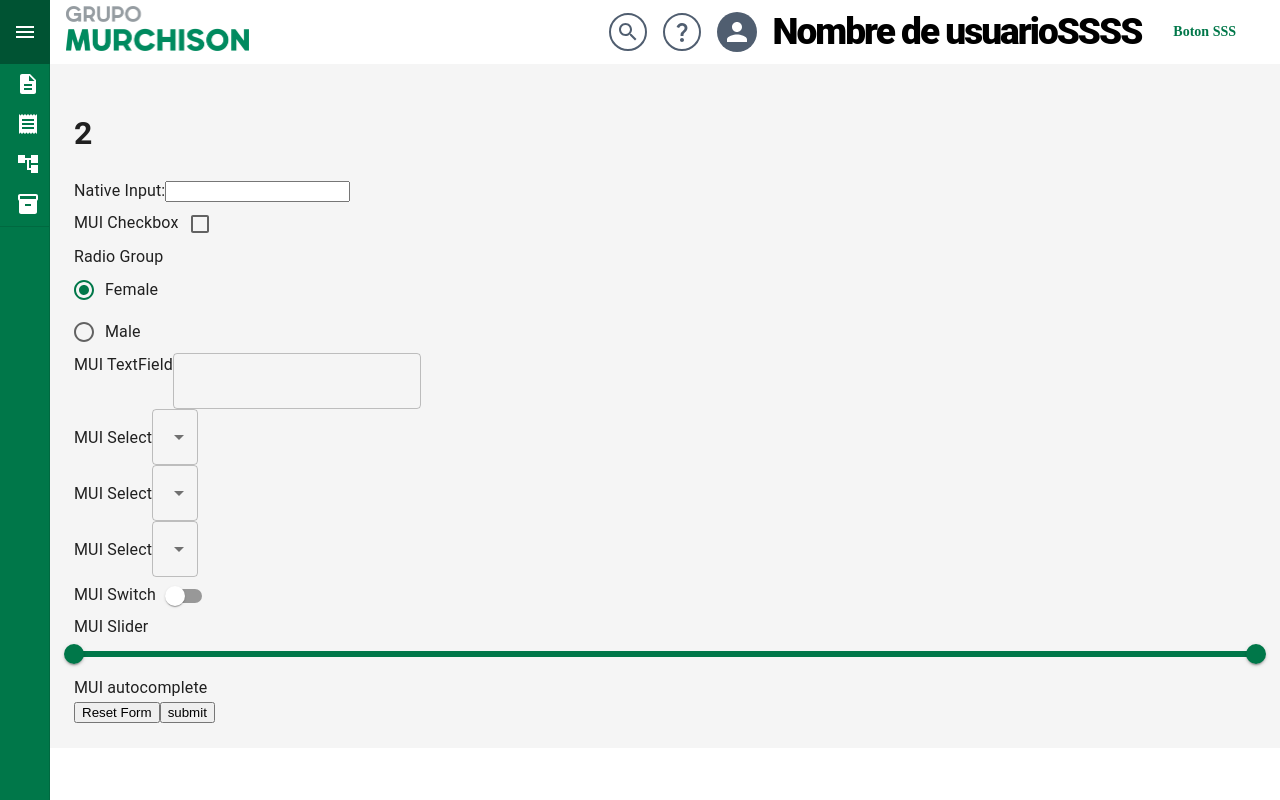
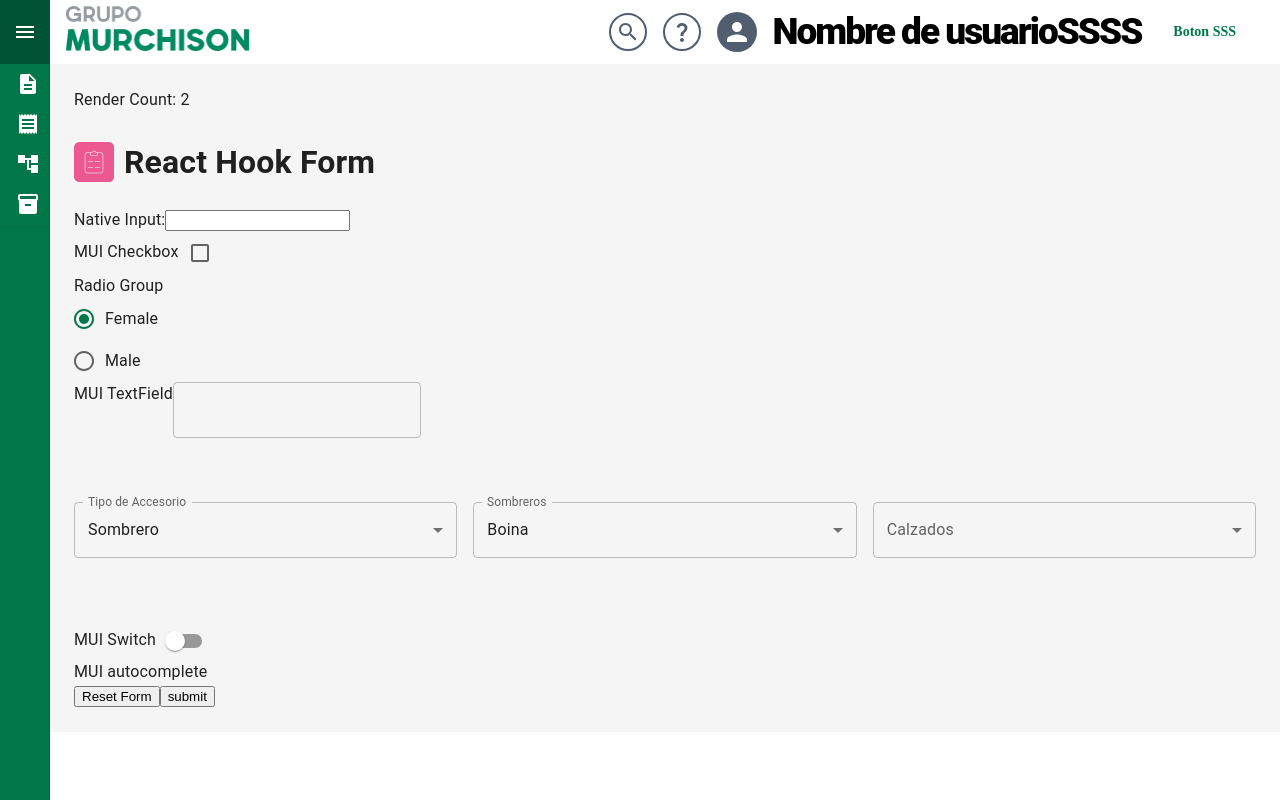
Before and after one commit to assertnano/react-mui-demo, a React (Vite) app: page /form in a window 1280 px wide. Built offline with nearby package versions, Linux system fonts and the light colour scheme.

Commit message:
Version 1 funcional

```diff
--- a/src/components/Form/Form.constants.ts
+++ b/src/components/Form/Form.constants.ts
@@ -4,7 +4,9 @@
 export const defaultValues: DefaultValues<FormValues> = {
   Native: '',
   TextField: '',
-  Select: 10,
+  tipoAccesorioId: 1,
+  sombreroId: "",
+  calzadoId: "",
   Checkbox: false,
   switch: false,
   RadioGroup: 'female',
--- a/src/components/Form/Form.interfaces.ts
+++ b/src/components/Form/Form.interfaces.ts
@@ -4,9 +4,14 @@
 
 const radioGroupOptions = ['female', 'male'] as const;
 
+type SelectValue = number | '';
+
 export type FormValues = {
   Native: string;
   TextField: string;
+  tipoAccesorioId: number;
+  sombreroId: SelectValue;
+  calzadoId: SelectValue;
   TipoDeAccesorio: number;
   AccesorioCabeza: number;
   AccesorioCalzado: number;
--- /dev/null
+++ b/src/components/Form/FormSelect.tsx
@@ -0,0 +1,43 @@
+import * as React from 'react';
+import { FormControl, FormHelperText, InputLabel, MenuItem, Select } from '@mui/material';
+import { Control, Controller } from 'react-hook-form';
+
+function FormSelect({ control, name, label, options, error, disabledEmpty, disabled, helperText }: FormSelectProps) {
+  const fullOptions = [{ value: '', label: 'Ninguno', disabled: disabledEmpty }].concat(options);
+
+  const inputLabel = label || name;
+
+  return (
+    <FormControl fullWidth error={error} disabled={disabled}>
+      <InputLabel>{inputLabel}</InputLabel>
+      <Controller
+        name={name}
+        control={control}
+        render={({ field }) => (
+          <Select {...field} label={inputLabel}>
+            {fullOptions.length > 0 &&
+              fullOptions.map((x, index) => (
+                <MenuItem key={index} value={x.value} disabled={x?.disabled}>
+                  {index === 0 ? <em>{x.label}</em> : x.label}
+                </MenuItem>
+              ))}
+          </Select>
+        )}
+      />
+      {helperText && <FormHelperText>{helperText}</FormHelperText>}
+    </FormControl>
+  );
+}
+
+type FormSelectProps = {
+  control: Control<any>;
+  name: string;
+  options: any[];
+  disabled?: boolean;
+  disabledEmpty?: boolean;
+  label?: string;
+  helperText?: string;
+  error?: boolean;
+};
+
+export default FormSelect;
--- /dev/null
+++ b/src/pages/Header.tsx
@@ -0,0 +1,66 @@
+import * as React from "react";
+
+export default ({
+  renderCount,
+  description
+}: {
+  renderCount?: number;
+  description?: string;
+}) => (
+  <>
+    <span className="counter">Render Count: {renderCount}</span>
+    <h1 className="h1">
+      <svg
+        width="40px"
+        height="40px"
+        viewBox="0 0 150 150"
+        style={{ top: 9, position: "relative", marginRight: 10 }}
+      >
+        <defs />
+        <g stroke="none" fill="none">
+          <g>
+            <rect
+              id="Rectangle"
+              fill="#EC5990"
+              x="0"
+              y="0"
+              width="150"
+              height="150"
+              rx="20"
+            />
+            <g
+              id="logo"
+              transform="translate(40.000000, 32.000000)"
+              fill="#FFFFFF"
+            >
+              <g id="Group">
+                <path
+                  d="M58.56,6.32 L43.14,6.32 C42.0094162,2.78084259 38.7203539,0.378725649 40.005,0.378725649 C31.289646140.378725649 28.0005838,2.78084259 26.87,6.32 L11.44,6.32 C5.36486775,6.32 0.44,11.2448678 0.44,17.32 L0.44,74.63 C0.44,80.7051322 5.36486775,85.63 11.44,85.63 L58.56,85.63 C64.6351322,85.63 69.56,80.7051322 69.56,74.63 L69.56,17.32 C69.56,11.2448678 64.6351322,6.32 58.56,6.32 L58.56,6.32 Z M27.64,8.32 C28.1196928,8.33067365 28.5393583,7.9991379 28.64,7.53 C29.2948669,4.52524549 31.9547113,2.38265933 35.03,2.38265933 C38.1052887,2.38265933 40.7651331,4.52524549 41.42,7.53 C41.5206417,7.9991379 41.9403072,8.33067365 42.42,8.32 L47.8,8.32 L47.8,14.87 C47.8,16.5268542 46.4568542,17.87 44.8,17.87 L25.25,17.87 C23.5931458,17.87 22.25,16.5268542 22.25,14.87 L22.25,8.32 L27.64,8.32 Z M67.56,74.63 C67.56,79.6005627 63.5305627,83.63 58.56,83.63 L11.44,83.63 C6.46943725,83.63 2.44,79.6005627 2.44,74.63 L2.44,17.32 C2.44,12.3494373 6.46943725,8.32 11.44,8.32 L20.25,8.32 L20.25,14.87 C20.25,17.6314237 22.4885763,19.87 25.25,19.87 L44.75,19.87 C47.5114237,19.87 49.75,17.6314237 49.75,14.87 L49.75,8.32 L58.56,8.32 C63.5305627,8.32 67.56,12.3494373 67.56,17.32 L67.56,74.63 Z"
+                  id="Shape"
+                />
+                <path
+                  d="M56.6,39 L39,39 C38.4477153,39 38,39.4477153 38,40 C38,40.5522847 38.4477153,41 39,41 L56.6,41 C57.1522847,41 57.6,40.5522847 57.6,40 C57.6,39.4477153 57.1522847,39 56.6,39 L56.6,39 Z"
+                  id="Shape"
+                />
+                <path
+                  d="M30.6,39 L13,39 C12.4477153,39 12,39.4477153 12,40 C12,40.5522847 12.4477153,41 13,41 L30.6,41 C31.1522847,41 31.6,40.5522847 31.6,40 C31.6,39.4477153 31.1522847,39 30.6,39 L30.6,39 Z"
+                  id="Shape"
+                />
+                <path
+                  d="M56.65,62 L39,62 C38.4477153,62 38,62.4477153 38,63 C38,63.5522847 38.4477153,64 39,64 L56.65,64 C57.2022847,64 57.65,63.5522847 57.65,63 C57.65,62.4477153 57.2022847,62 56.65,62 L56.65,62 Z"
+                  id="Shape"
+                />
+                <path
+                  d="M30.65,62 L13,62 C12.4477153,62 12,62.4477153 12,63 C12,63.5522847 12.4477153,64 13,64 L30.65,64 C31.2022847,64 31.65,63.5522847 31.65,63 C31.65,62.4477153 31.2022847,62 30.65,62 L30.65,62 Z"
+                  id="Shape"
+                />
+              </g>
+            </g>
+          </g>
+        </g>
+      </svg>
+      React Hook Form
+    </h1>
+    <p style={{ fontSize: 14, lineHeight: 1.3 }}>{description}</p>
+  </>
+);
--- a/src/pages/ReactForm.tsx
+++ b/src/pages/ReactForm.tsx
@@ -1,18 +1,12 @@
-import {
-  Checkbox,
-  FormControlLabel,
-  MenuItem,
-  Radio,
-  RadioGroup,
-  Select,
-  Slider,
-  Switch,
-  TextField,
-} from '@mui/material';
-import { DefaultValues, useForm, SubmitHandler, Controller } from 'react-hook-form';
+import { Checkbox, FormControlLabel, Radio, RadioGroup, Slider, Stack, Switch, TextField } from '@mui/material';
+import { useForm, SubmitHandler, Controller } from 'react-hook-form';
 import { FormValues } from '../components/Form/Form.interfaces';
 import { defaultValues } from '../components/Form/Form.constants';
 import FormButtonsResult from '../components/Form/FormButtonsResult';
+import { calzados, sombreros, tiposAccesorio } from '../database/selects';
+import FormSelect from '../components/Form/FormSelect';
+import { useEffect } from 'react';
+import Header from './Header';
 
 let renderCount = 0;
 
@@ -22,19 +16,31 @@
     register,
     reset,
     control,
+    watch,
+    setValue,
     formState: { errors },
-  } = useForm<FormValues>({
-    defaultValues,
-  });
+  } = useForm<FormValues>({ defaultValues });
 
   const onSubmit: SubmitHandler<FormValues> = data => alert(JSON.stringify(data));
   renderCount++;
 
-  console.log(errors);
+  console.log('Errors: ', errors);
+
+  useEffect(() => {
+    const tipoAccesorioId = watch('tipoAccesorioId');
+    if (tipoAccesorioId === 2) {
+      setValue('calzadoId', 23);
+      setValue('sombreroId', '');
+    } else if (tipoAccesorioId === 1) {
+      setValue('calzadoId', '');
+      setValue('sombreroId', 12);
+    }
+  }, [watch('tipoAccesorioId')]);
 
   return (
     <form onSubmit={handleSubmit(onSubmit)} className='form'>
-      <h1>{renderCount}</h1>
+      <Header renderCount={renderCount} />
+
       <div className='container'>
         <section>
           <label>Native Input:</label>
@@ -65,55 +71,21 @@
           <Controller render={({ field }) => <TextField {...field} />} name='TextField' control={control} />
         </section>
 
-        <section>
-          <label>MUI Select</label>
-          <Controller
-            render={({ field }) => (
-              <Select {...field}>
-                <MenuItem value={10}>Calzado</MenuItem>
-                <MenuItem value={20}>Cabeza</MenuItem>
-                <MenuItem value={30}>Nada</MenuItem>
-              </Select>
-            )}
-            name='TipoDeAccesorio'
-            control={control}
-          />
-        </section>
-        <section>
-          <label>MUI Select</label>
-          <Controller
-            render={({ field }) => (
-              <Select {...field}>
-                <MenuItem value={1}>gorra</MenuItem>
-                <MenuItem value={2}>sombrero</MenuItem>
-                <MenuItem value={3}>boina</MenuItem>
-              </Select>
-            )}
-            name='AccesorioCabeza'
-            control={control}
-          />
-        </section>
-        <section>
-          <label>MUI Select</label>
-          <Controller
-            render={({ field }) => (
-              <Select {...field}>
-                <MenuItem value={4}>chancleta</MenuItem>
-                <MenuItem value={5}>alpargata</MenuItem>
-                <MenuItem value={6}>zapato</MenuItem>
-              </Select>
-            )}
-            name='AccesorioCalzado'
-            control={control}
-          />
-        </section>
+        {/* SELECTS */}
+        <Stack direction='row' spacing={2} my={8}>
+          <FormSelect control={control} name='tipoAccesorioId' options={tiposAccesorio} label='Tipo de Accesorio' />
+
+          <FormSelect control={control} name='sombreroId' options={sombreros} label='Sombreros' />
+
+          <FormSelect control={control} name='calzadoId' options={calzados} label='Calzados' />
+        </Stack>
 
         <section>
           <label>MUI Switch</label>
           <Controller name='switch' control={control} render={({ field }) => <Switch {...field} />} />
         </section>
 
-        <section>
+        {/* <section>
           <label>MUI Slider</label>
           <Controller
             name='MUI_Slider'
@@ -131,7 +103,7 @@
               />
             )}
           />
-        </section>
+        </section> */}
 
         <section>
           <label>MUI autocomplete</label>
@@ -139,7 +111,7 @@
         </section>
       </div>
 
-      <FormButtonsResult {...{ reset }} />
+      <FormButtonsResult {...{ reset }} defaultValues={defaultValues} />
     </form>
   );
 };
```
